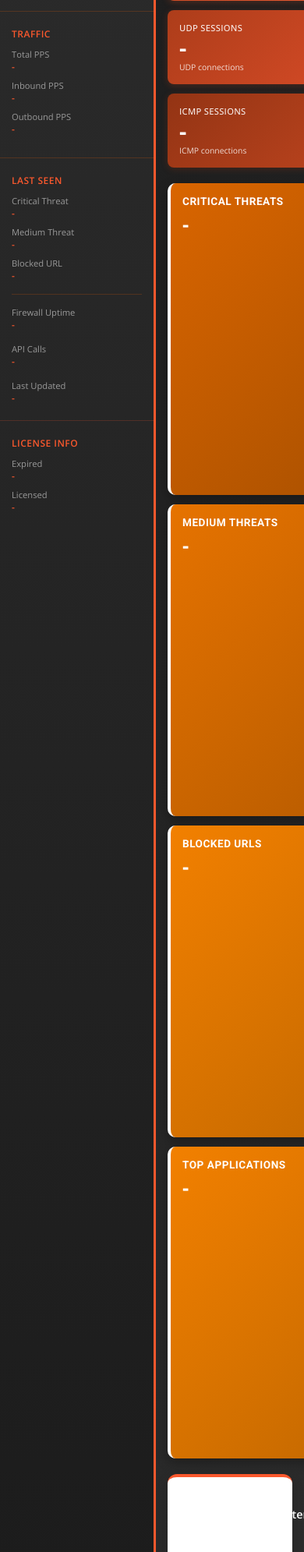
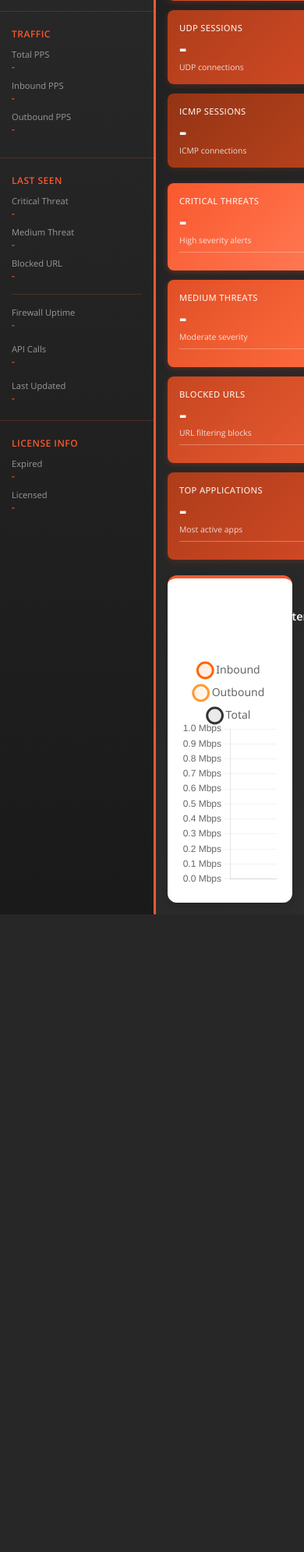
Before and after one commit to csmblade/PANfm, a Flask app: page / in a window 390 px wide. Shown: the part 514-2505 px from the top of the page at 78% size. After the commit the page ends 1687 px from the top, so only its background shows below. Run offline with Flask 3, Linux system fonts and the light colour scheme; data that the repository does not hold is empty.

Commit message:
Shrink threat tiles to fit on one line with gradient colors
- Reduce threat tiles from minwidth 320px to 200px to fit 4 on one line
- Apply same gradient color scheme as Applications page tiles
- Use compact styling: 15px padding, smaller fonts (0.7em/1.8em/0.65em)
- Add scrollable log containers with max-height 60px

Tile Updates:
1. Critical Threats: #FA582D → #FF7A55 (brightest, matches first Applications tile)
2. Medium Threats: #E04F26 → #FF6B3D (matches second Applications tile)
3. Blocked URLs: #C64620 → #E85A31 (matches third Applications tile)
4. Top Applications: #AD3D1A → #D14925 (matches fourth Applications tile)

Each tile now shows:
- Main count value (large, prominent)
- Description label below
- Scrollable detail section with divider line
- Compact logs display (60px max height with scroll)

Benefits:
✓ All 4 tiles fit on one line (responsive down to 200px)
✓ Consistent gradient progression across entire dashboard
✓ Better iPad viewport fit
✓ Maintained all threat log details with compact scrollable area
✓ Unified design language throughout application

Dashboard now has 2 rows of tiles:
- Row 1: Network Traffic, Active Sessions, TCP, UDP, ICMP (5 tiles)
- Row 2: Critical Threats, Medium Threats, Blocked URLs, Top Apps (4 tiles)

🤖 Generated with [Claude Code](https://claude.com/claude-code)

Co-Authored-By: Claude <noreply@anthropic.com>

```diff
--- a/templates/index.html
+++ b/templates/index.html
@@ -657,33 +657,44 @@
             </div>
         </div>
 
-        <div class="stats-grid" style="grid-template-columns: repeat(auto-fit, minmax(320px, 1fr));">
-            <div class="stat-card threat-card" style="background: linear-gradient(135deg, #d96500 0%, #a64f00 100%); border-left: 4px solid #ffffff;">
-                <div class="stat-label" style="color: #ffffff;">Critical Threats</div>
-                <div class="stat-value" style="color: #ffffff;" id="criticalValue">-</div>
-                <div class="threat-logs-container">
+        <!-- Threat and Application Statistics Tiles -->
+        <div style="display: grid; grid-template-columns: repeat(auto-fit, minmax(200px, 1fr)); gap: 12px; margin-bottom: 20px;">
+            <!-- Critical Threats Tile -->
+            <div style="background: linear-gradient(135deg, #FA582D 0%, #FF7A55 100%); border-radius: 8px; padding: 15px; box-shadow: 0 2px 8px rgba(250, 88, 45, 0.3); color: white;">
+                <div style="font-size: 0.7em; opacity: 0.9; margin-bottom: 4px; font-weight: 500; letter-spacing: 0.3px;">CRITICAL THREATS</div>
+                <div id="criticalValue" style="font-size: 1.8em; font-weight: 700; line-height: 1;">-</div>
+                <div style="font-size: 0.65em; opacity: 0.8; margin-top: 3px;">High severity alerts</div>
+                <div style="margin-top: 8px; padding-top: 8px; border-top: 1px solid rgba(255,255,255,0.3); max-height: 60px; overflow-y: auto; font-size: 0.7em;">
                     <div id="criticalLogs"></div>
                 </div>
             </div>
-            <div class="stat-card threat-card" style="background: linear-gradient(135deg, #e67300 0%, #b35900 100%); border-left: 4px solid #ffffff;">
-                <div class="stat-label" style="color: #ffffff;">Medium Threats</div>
-                <div class="stat-value" style="color: #ffffff;" id="mediumValue">-</div>
-                <div class="threat-logs-container">
+
+            <!-- Medium Threats Tile -->
+            <div style="background: linear-gradient(135deg, #E04F26 0%, #FF6B3D 100%); border-radius: 8px; padding: 15px; box-shadow: 0 2px 8px rgba(224, 79, 38, 0.3); color: white;">
+                <div style="font-size: 0.7em; opacity: 0.9; margin-bottom: 4px; font-weight: 500; letter-spacing: 0.3px;">MEDIUM THREATS</div>
+                <div id="mediumValue" style="font-size: 1.8em; font-weight: 700; line-height: 1;">-</div>
+                <div style="font-size: 0.65em; opacity: 0.8; margin-top: 3px;">Moderate severity</div>
+                <div style="margin-top: 8px; padding-top: 8px; border-top: 1px solid rgba(255,255,255,0.3); max-height: 60px; overflow-y: auto; font-size: 0.7em;">
                     <div id="mediumLogs"></div>
                 </div>
             </div>
-            <div class="stat-card threat-card" style="background: linear-gradient(135deg, #f28000 0%, #bf6600 100%); border-left: 4px solid #ffffff;">
-                <div class="stat-label" style="color: #ffffff;">Blocked URLs</div>
-                <div class="stat-value" style="color: #ffffff;" id="blockedUrlValue">-</div>
-                <div class="threat-logs-container">
+
+            <!-- Blocked URLs Tile -->
+            <div style="background: linear-gradient(135deg, #C64620 0%, #E85A31 100%); border-radius: 8px; padding: 15px; box-shadow: 0 2px 8px rgba(198, 70, 32, 0.3); color: white;">
+                <div style="font-size: 0.7em; opacity: 0.9; margin-bottom: 4px; font-weight: 500; letter-spacing: 0.3px;">BLOCKED URLS</div>
+                <div id="blockedUrlValue" style="font-size: 1.8em; font-weight: 700; line-height: 1;">-</div>
+                <div style="font-size: 0.65em; opacity: 0.8; margin-top: 3px;">URL filtering blocks</div>
+                <div style="margin-top: 8px; padding-top: 8px; border-top: 1px solid rgba(255,255,255,0.3); max-height: 60px; overflow-y: auto; font-size: 0.7em;">
                     <div id="blockedUrlLogs"></div>
                 </div>
             </div>
 
-            <div class="stat-card threat-card" style="background: linear-gradient(135deg, #f28000 0%, #bf6600 100%); border-left: 4px solid #ffffff;">
-                <div class="stat-label" style="color: #ffffff;">Top Applications</div>
-                <div class="stat-value" style="color: #ffffff;" id="topAppsValue">-</div>
-                <div class="threat-logs-container">
+            <!-- Top Applications Tile -->
+            <div style="background: linear-gradient(135deg, #AD3D1A 0%, #D14925 100%); border-radius: 8px; padding: 15px; box-shadow: 0 2px 8px rgba(173, 61, 26, 0.3); color: white;">
+                <div style="font-size: 0.7em; opacity: 0.9; margin-bottom: 4px; font-weight: 500; letter-spacing: 0.3px;">TOP APPLICATIONS</div>
+                <div id="topAppsValue" style="font-size: 1.8em; font-weight: 700; line-height: 1;">-</div>
+                <div style="font-size: 0.65em; opacity: 0.8; margin-top: 3px;">Most active apps</div>
+                <div style="margin-top: 8px; padding-top: 8px; border-top: 1px solid rgba(255,255,255,0.3); max-height: 60px; overflow-y: auto; font-size: 0.7em;">
                     <div id="topAppsContainer"></div>
                 </div>
             </div>
```
